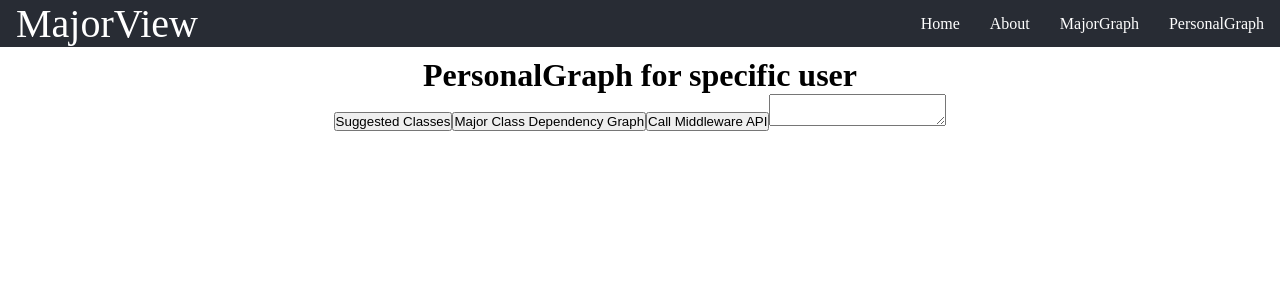
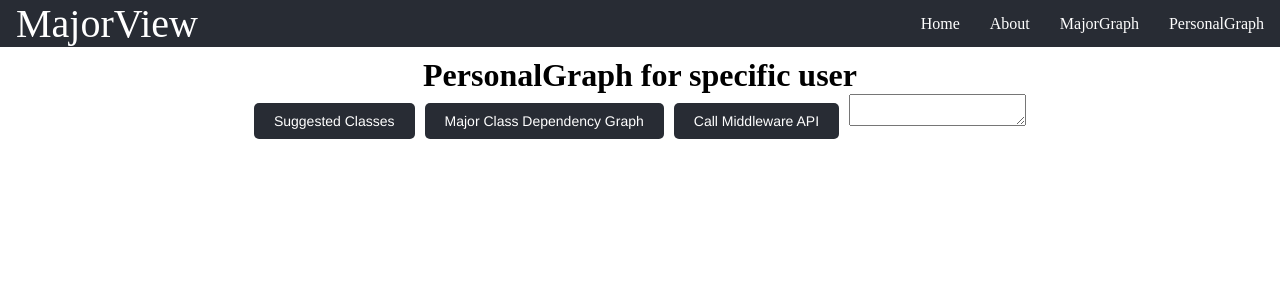
Before and after one commit to NikoJokhadze/CS160ClassDependencies, a React (Create React App) app in the folder frontend/: page /personalGraph in a window 1280 px wide. Shown: the top 300 px of the page. Built offline with nearby package versions, Linux system fonts and the light colour scheme.

Commit message:
Your commit message

```diff
--- a/frontend/src/App.css
+++ b/frontend/src/App.css
@@ -3,6 +3,7 @@
   margin: 0;
   padding: 0;
   /*box-sizing: border-box;*/
+  /*background-image: url(/public/graphviz.png);*/
 }
 
 /*format for navbar*/
@@ -36,6 +37,21 @@
   color: white;
 }
 
+button {
+  background-color: #282c34;
+  color: white;
+  border: none;
+  font-family: Helvetica Neue;/*Arial, sans-serif; */
+  font-size: 14px;
+  /*font-weight: bold;*/
+  padding: 10px 20px;
+  border-radius: 5px;
+  margin-right: 10px;
+  margin-bottom: 10px;
+  cursor: pointer;
+
+}
+
 /*body {
   margin: 0;
   font-family: -apple-system, BlinkMacSystemFont, 'Segoe UI', 'Roboto', 'Oxygen',
@@ -51,43 +67,6 @@
 }*/
 
 
-
 .App {
   text-align: center;
 }
-
-/*
-.App-logo {
-  height: 40vmin;
-  pointer-events: none;
-}
-
-/*@media (prefers-reduced-motion: no-preference) {
-  .App-logo {
-    animation: App-logo-spin infinite 20s linear;
-  }
-}*/
-
-/*.App-header {
-  background-color: #282c34;
-  min-height: 100vh;
-  display: flex;
-  /*flex-direction: column;
-  align-items: center;
-  justify-content: center;
-  font-size: calc(10px + 2vmin);
-  color: white;
-}*/
-
-.App-link {
-  color: #61dafb;
-}
-
-/*@keyframes App-logo-spin {
-  from {
-    transform: rotate(0deg);
-  }
-  to {
-    transform: rotate(360deg);
-  }
-}*/
--- a/frontend/src/Navbar.js
+++ b/frontend/src/Navbar.js
@@ -1,6 +1,8 @@
 import React from 'react'
+//import React, { useState } from 'react';
 
 function Navbar() {
+
     return (
     <div className='navbar'>
         <div className='navbar-siteTitle'>MajorView</div>
```
Also changed, not shown: frontend/src/index.css (+1 -19 lines), frontend/public/graphviz.png (added).
